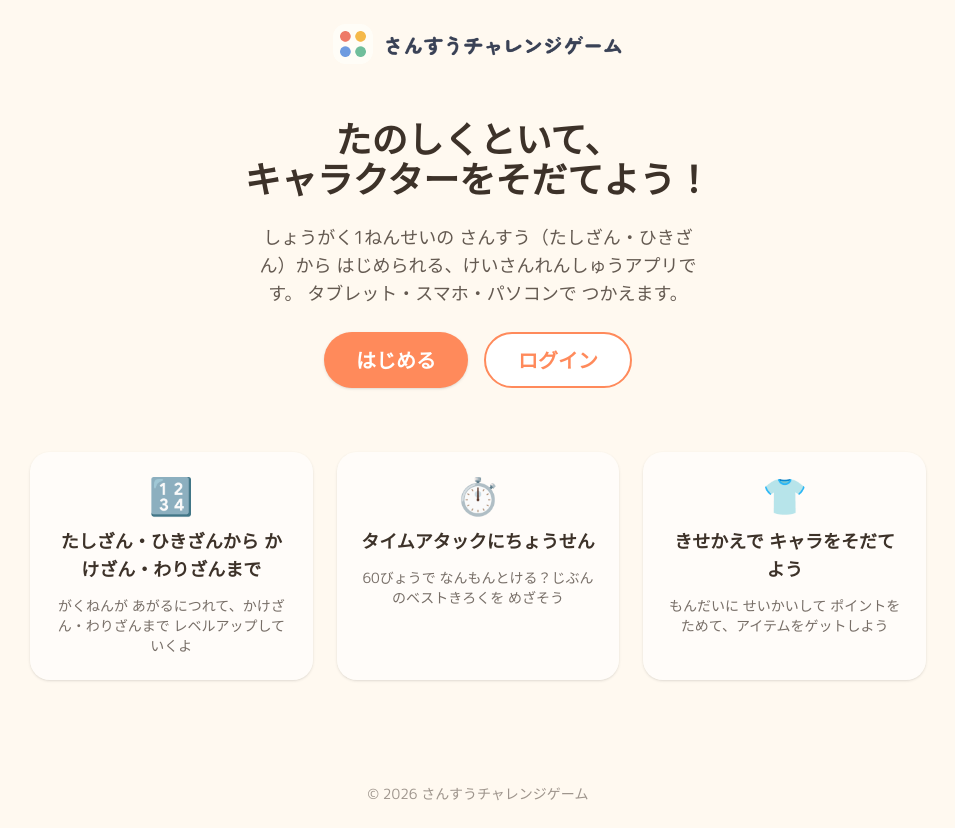
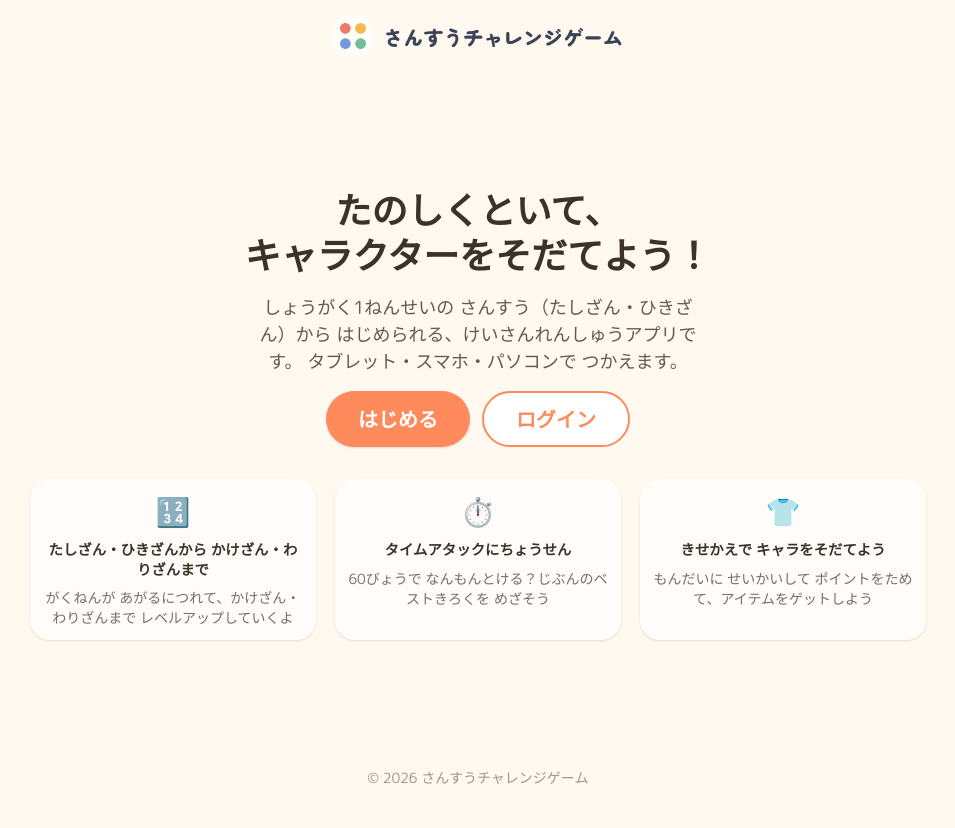
Before and after one commit to st-man-hori/kids-drill, a Next.js app: page / in a window 1280 px wide. Shown: the whole page, without its empty margins (162-1117 px from the left). After the commit the page ends 800 px from the top, so only its background shows below. Built offline with nearby package versions, Linux system fonts and the light colour scheme.

Commit message:
fix: レイアウトの調整と可変フォントサイズの適用

```diff
--- a/src/app/layout.tsx
+++ b/src/app/layout.tsx
@@ -1,4 +1,4 @@
-import type { Metadata } from "next";
+import type { Metadata, Viewport } from "next";
 import "./globals.css";
 import { SiteHeader } from "@/components/site-header";
 import { SiteFooter } from "@/components/site-footer";
@@ -6,6 +6,14 @@ import { SiteFooter } from "@/components/site-footer";
 export const metadata: Metadata = {
   title: "さんすうチャレンジゲーム",
   description: "算数ドリルアプリ",
+};
+
+// スクロールなしで画面に収める設計のため、実ビューポート高さ（アドレスバー分の
+// 増減を含む）に追従させる。viewportFitはノッチ端末での余白確保用
+export const viewport: Viewport = {
+  width: "device-width",
+  initialScale: 1,
+  viewportFit: "cover",
 };
 
 export default function RootLayout({ children }: LayoutProps<"/">) {
@@ -21,7 +29,7 @@ export default function RootLayout({ children }: LayoutProps<"/">) {
           rel="stylesheet"
         />
       </head>
-      <body className="min-h-full flex flex-col">
+      <body className="h-dvh flex flex-col overflow-hidden overscroll-none">
         <SiteHeader />
         {children}
         <SiteFooter />
--- a/src/app/login/page.tsx
+++ b/src/app/login/page.tsx
@@ -74,8 +74,8 @@ export default function LoginPage() {
   }
 
   return (
-    <div className="flex flex-1 flex-col items-center justify-center gap-8 px-6 py-12">
-      <h1 className="text-2xl font-bold text-foreground">
+    <div className="flex min-h-0 flex-1 flex-col items-center justify-center gap-[clamp(0.75rem,2.5vh,2rem)] overflow-y-auto px-6 py-[clamp(0.5rem,2vh,2.5rem)]">
+      <h1 className="text-[clamp(1.125rem,2vh+0.75rem,1.5rem)] font-bold text-foreground">
         {step === "id" ? "ID（あいでぃー）を おしてね" : "ひみつのばんごうを おしてね"}
       </h1>
 
--- a/src/app/page.tsx
+++ b/src/app/page.tsx
@@ -27,20 +27,20 @@ const FEATURES = [
 
 export default function TopPage() {
   return (
-    <div className="flex flex-1 flex-col">
-      <main className="flex flex-1 flex-col items-center gap-16 px-6 pb-20">
-        <section className="flex flex-col items-center gap-6 text-center pt-8">
-          <h1 className="text-3xl font-bold text-foreground sm:text-4xl">
+    <div className="flex min-h-0 flex-1 flex-col overflow-y-auto">
+      <main className="flex flex-1 flex-col items-center justify-center gap-[clamp(1rem,4vh,2.5rem)] px-6 py-[clamp(0.5rem,2vh,1rem)]">
+        <section className="flex flex-col items-center gap-[clamp(0.75rem,2vh,1.5rem)] text-center">
+          <h1 className="text-[clamp(1.375rem,3vh+1rem,2.25rem)] font-bold leading-tight text-foreground">
             たのしくといて、
             <br />
             キャラクターをそだてよう！
           </h1>
-          <p className="max-w-md text-lg text-foreground/80">
+          <p className="max-w-md text-[clamp(0.875rem,1.5vh+0.5rem,1.125rem)] text-foreground/80">
             しょうがく1ねんせいの さんすう（たしざん・ひきざん）から
             はじめられる、けいさんれんしゅうアプリです。
             タブレット・スマホ・パソコンで つかえます。
           </p>
-          <div className="flex flex-col items-center gap-4 sm:flex-row">
+          <div className="flex flex-col items-center gap-3 sm:flex-row">
             <CtaButton href="/signup" variant="primary">
               はじめる
             </CtaButton>
@@ -50,17 +50,19 @@ export default function TopPage() {
           </div>
         </section>
 
-        <section className="grid w-full max-w-4xl gap-6 sm:grid-cols-3">
+        <section className="grid w-full max-w-4xl grid-cols-3 gap-[clamp(0.5rem,1.5vw,1.5rem)]">
           {FEATURES.map((f) => (
             <div
               key={f.title}
-              className="flex flex-col items-center gap-3 rounded-md bg-white/60 p-6 text-center shadow-sm"
+              className="flex flex-col items-center gap-[clamp(0.25rem,1vh,0.75rem)] rounded-md bg-white/60 p-[clamp(0.5rem,1.5vh,1.5rem)] text-center shadow-sm"
             >
-              <span className="text-4xl" aria-hidden>
+              <span className="text-[clamp(1.25rem,2.5vh+0.5rem,2.25rem)]" aria-hidden>
                 {f.emoji}
               </span>
-              <h2 className="text-lg font-bold text-foreground">{f.title}</h2>
-              <p className="text-sm text-foreground/70">{f.body}</p>
+              <h2 className="text-[clamp(0.6875rem,1vh+0.4rem,1.125rem)] font-bold leading-snug text-foreground">
+                {f.title}
+              </h2>
+              <p className="hidden text-sm text-foreground/70 sm:block">{f.body}</p>
             </div>
           ))}
         </section>
--- a/src/app/signup/page.tsx
+++ b/src/app/signup/page.tsx
@@ -9,7 +9,7 @@ export const metadata: Metadata = {
 // display_nicknameの自動生成）を作る。docs/architecture.md, docs/game-design.md参照。
 export default function SignupPage() {
   return (
-    <div className="flex flex-1 flex-col items-center justify-center gap-6 px-6 text-center">
+    <div className="flex min-h-0 flex-1 flex-col items-center justify-center gap-[clamp(0.75rem,3vh,1.5rem)] overflow-y-auto px-6 py-4 text-center">
       <p className="text-3xl" aria-hidden>
         🚧
       </p>
--- a/src/components/numeric-keypad.tsx
+++ b/src/components/numeric-keypad.tsx
@@ -14,7 +14,7 @@ export function NumericKeypad({
   disabled?: boolean;
 }) {
   return (
-    <div className="grid grid-cols-3 gap-3 w-full max-w-xs">
+    <div className="grid w-full max-w-[min(20rem,85vw,34vh)] grid-cols-3 gap-[min(0.75rem,1.5vh)]">
       {KEYS.map((key, i) => {
         if (key === "") return <div key={i} />;
 
--- a/src/components/site-footer.tsx
+++ b/src/components/site-footer.tsx
@@ -1,6 +1,6 @@
 export function SiteFooter() {
   return (
-    <footer className="py-6 text-center text-sm text-foreground/50">
+    <footer className="shrink-0 py-[clamp(0.375rem,1.5vh,1rem)] text-center text-xs text-foreground/50 sm:text-sm">
       © 2026 さんすうチャレンジゲーム
     </footer>
   );
--- a/src/components/site-header.tsx
+++ b/src/components/site-header.tsx
@@ -3,7 +3,7 @@ import Image from "next/image";
 
 export function SiteHeader() {
   return (
-    <header className="flex items-center justify-center py-6">
+    <header className="flex shrink-0 items-center justify-center py-[clamp(0.5rem,2vh,1.5rem)]">
       <Link href="/">
         <Image
           src="/images/header-logo.png"
```
Also changed, not shown: 1 other file (tests, documents, lock files or other folders).
